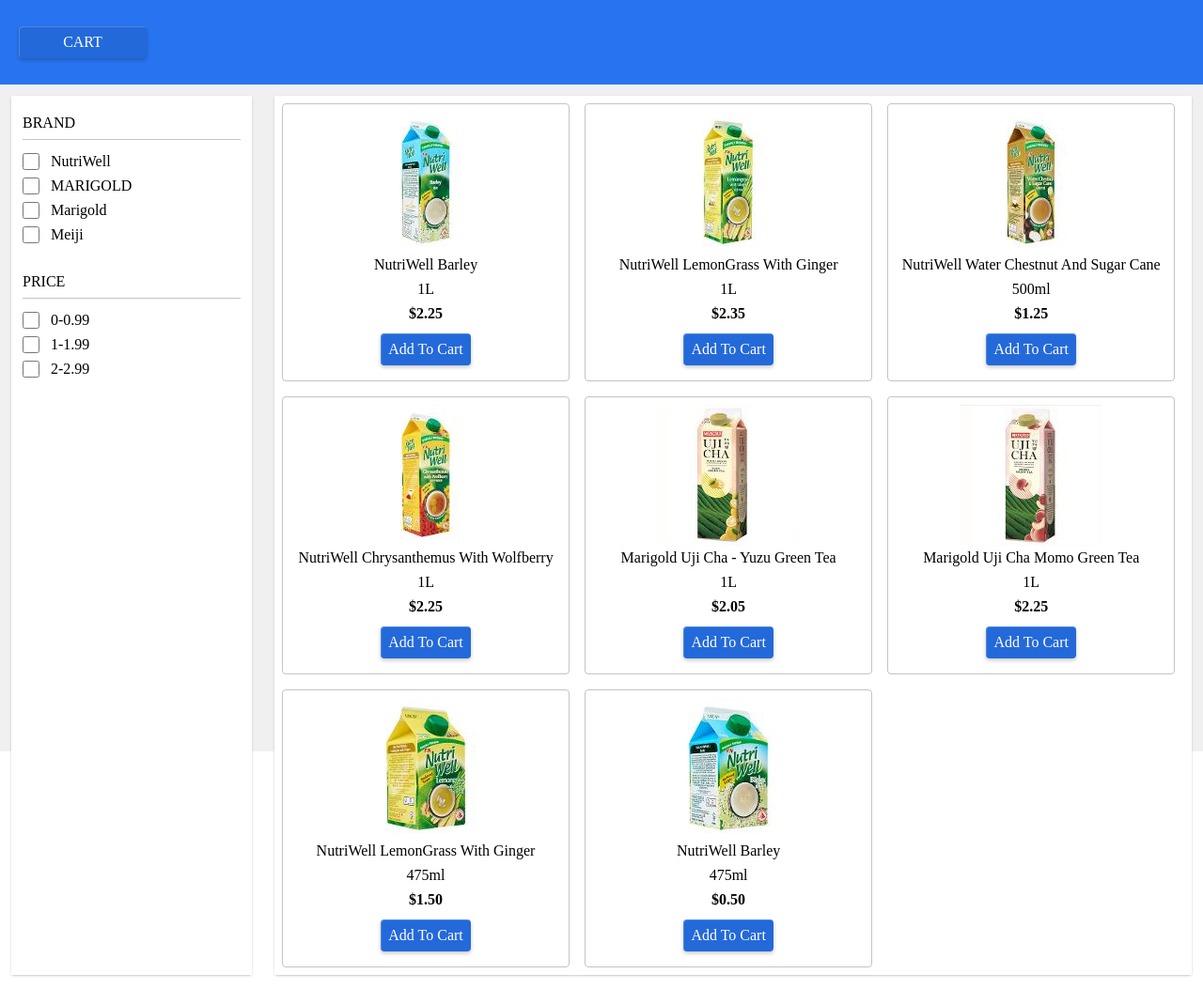
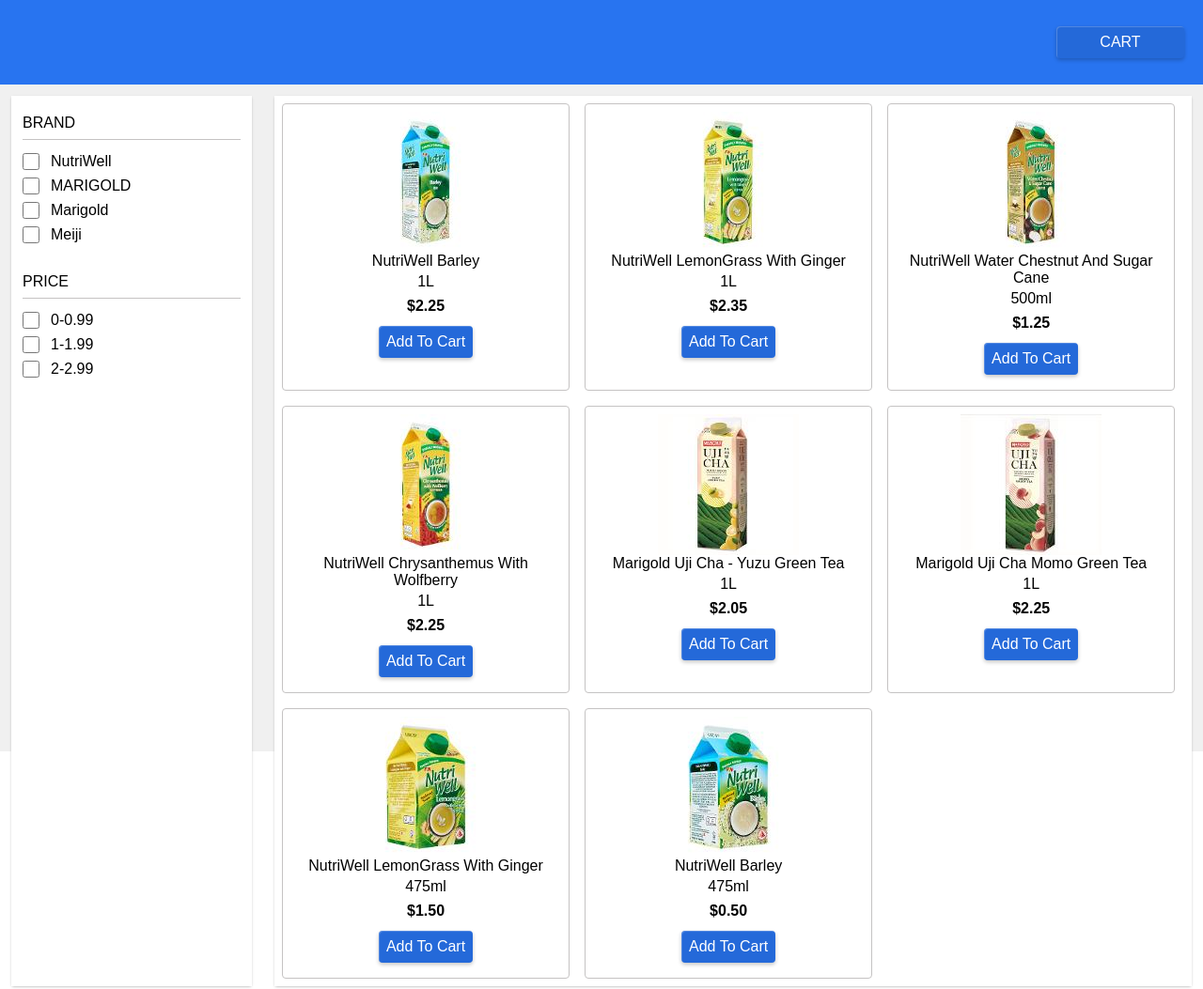
Before and after one commit to Jayaraj8905/redmart, a React app: page /browse in a window 1280 px wide. Shown: the whole page at 94% size. Built offline with nearby package versions, Linux system fonts and the light colour scheme.

Commit message:
Bug fixes

```diff
--- a/index.html
+++ b/index.html
@@ -7,5 +7,5 @@
   <body>
     <div class="container flex layout-column"></div>
   </body>
-  <script src="/bundle1.js"></script>
+  <script src="/bundle.js"></script>
 </html>
--- a/src/components/header.js
+++ b/src/components/header.js
@@ -1,5 +1,5 @@
 import React, { Component } from 'react';
-import { NavLink } from "react-router-dom";
+import { NavLink, BrowserRouter } from "react-router-dom";
 import { toggleFilter } from "./../actions";
 import { connect } from "react-redux";
 
@@ -19,16 +19,15 @@
   render() {
     const { filterState } = this.props;
     const active = filterState.state;
-
     return (
       <header>
         <div className="layout-row layout-align-space-between-center">
           <div className={`menu ${active ? "open" : ""}`}>
             <button className={`c-hamburger c-hamburger--htx ${active ? "is-active" : ""}`} onClick={() => this.toggle()}><span>toggle menu</span></button>
           </div>
-          <div className="layout-row layout-align-end-center">
-            <NavLink to="/browse" className="btn btn-primary" activeClassName="active">Browse</NavLink>
-            <NavLink to="/cart" className="btn btn-primary" activeClassName="active">Cart</NavLink>
+          <div className="layout-row layout-align-end-center flex">
+              <NavLink to="/browse" className="btn btn-primary">Browse</NavLink>
+              <NavLink to="/cart" className="btn btn-primary">Cart</NavLink>
           </div>
         </div>
       </header>
@@ -37,8 +36,8 @@
 }
 
 
-function mapStateToProps({ filterState }) {
-  return { filterState };
+function mapStateToProps({ products, cart, filterState }) {
+  return { products, cart, filterState };
 }
 
 export default connect(mapStateToProps, { toggleFilter })(Header);
--- a/src/components/product_item.js
+++ b/src/components/product_item.js
@@ -26,7 +26,7 @@
 	    return (
 	    	<div onClick={() => onSelect(product)} className="product-item layout-align-start-center flex layout-column">
 	    		<img src={image} />
-	    		<p>{product.name}</p>
+	    		<center>{product.name}</center>
 	    		<p>{product.measurement}</p>
 	    		<p className="bold">${product.price}</p>
 	      		{addToCart}
--- a/src/containers/browse.js
+++ b/src/containers/browse.js
@@ -87,7 +87,7 @@
 
     return (
       <div className="layout-row">
-        <div className={`flex-20 filter layout-row ${active ? "" : "hide"}`}>
+        <div className={`filter layout-row ${active ? "" : "hide flex-20"}`}>
           <Filter onFilter={filters => this.onFilter(filters)}/>
         </div>
         <div className="page-wrapper flex">
--- a/src/containers/cart.js
+++ b/src/containers/cart.js
@@ -2,6 +2,7 @@
 import { connect } from "react-redux";
 import { Link } from "react-router-dom";
 import { fetchCart, removeCart } from "../actions";
+import { toggleFilter } from "../actions";
 
 import ProductItem from "./../components/product_item";
 
@@ -49,4 +50,4 @@
   return { cart: cartProducts };
 }
 
-export default connect(mapStateToProps, { fetchCart, removeCart })(Cart);
+export default connect(mapStateToProps, { fetchCart, removeCart, toggleFilter })(Cart);
--- a/src/index.js
+++ b/src/index.js
@@ -16,7 +16,7 @@
 	<Provider store={createStoreWithMiddleware(reducers)}>
 		<BrowserRouter>
 			<div className="layout-column flex">
-				<Header />
+				<Header/>
 	        	<Switch>
 	        		<Route path="/cart" component={Cart} />
 	        		<Route path="/detail/:id" component={Detail} />
--- a/style/style.css
+++ b/style/style.css
@@ -12,7 +12,7 @@
 body, html {
     width: 100%;
     height: 100%;
-    font-family: serif;
+    font-family: sans-serif;
 }
 
 p, .text {
@@ -193,6 +193,8 @@
 header {
     background-color: #2874F0;
     padding: 20px 12px;
+    position: sticky;
+    top: 0px;
 }
 
 header .btn.active {
@@ -409,7 +411,7 @@
 no requirement mentioned*/
 @media (max-width: 600px) {
     .filter  {
-        max-width: 30% !important;
+        /* max-width: 30% !important; */
     }
 
     .page {
@@ -422,7 +424,7 @@
 @media (min-width: 600px) and (max-width: 959px) {
 
     .filter  {
-        max-width: 30% !important;
+        /* max-width: 30% !important; */
     }
 
     .page {
@@ -444,15 +446,15 @@
         left: 0;
         margin: 0px;
         height: 100%;
-        width: 200px;
+        width: 250px;
     }
 
     .filter-container {
         height: 100%;
-        width: 200px !important;
+        width: 250px !important;
     }
 
     .filter.hide {
-        left: -200px;
+        left: -250px;
     }
 }
```
